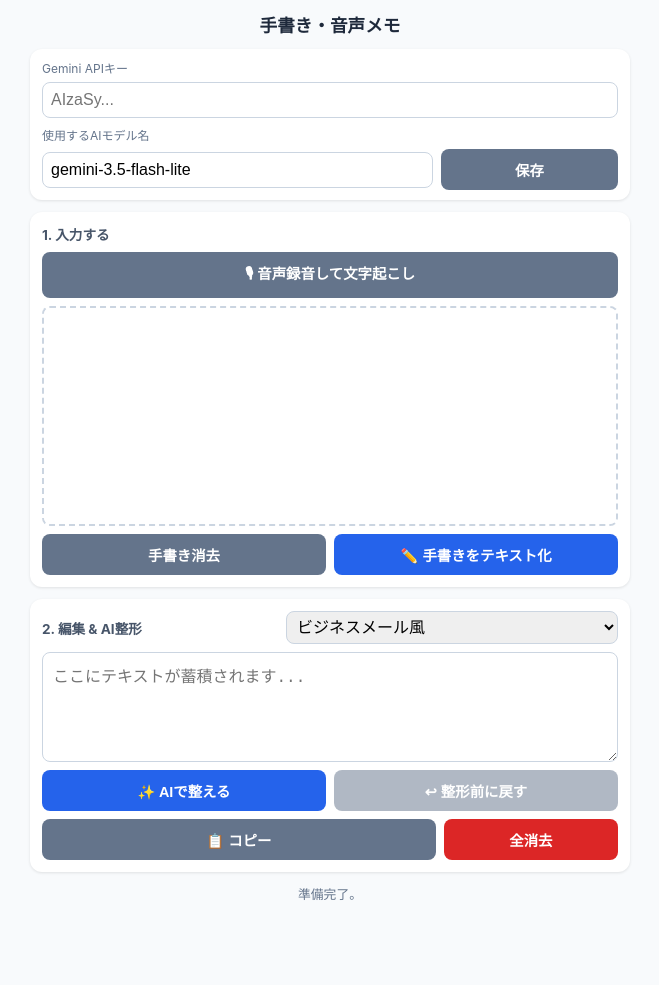
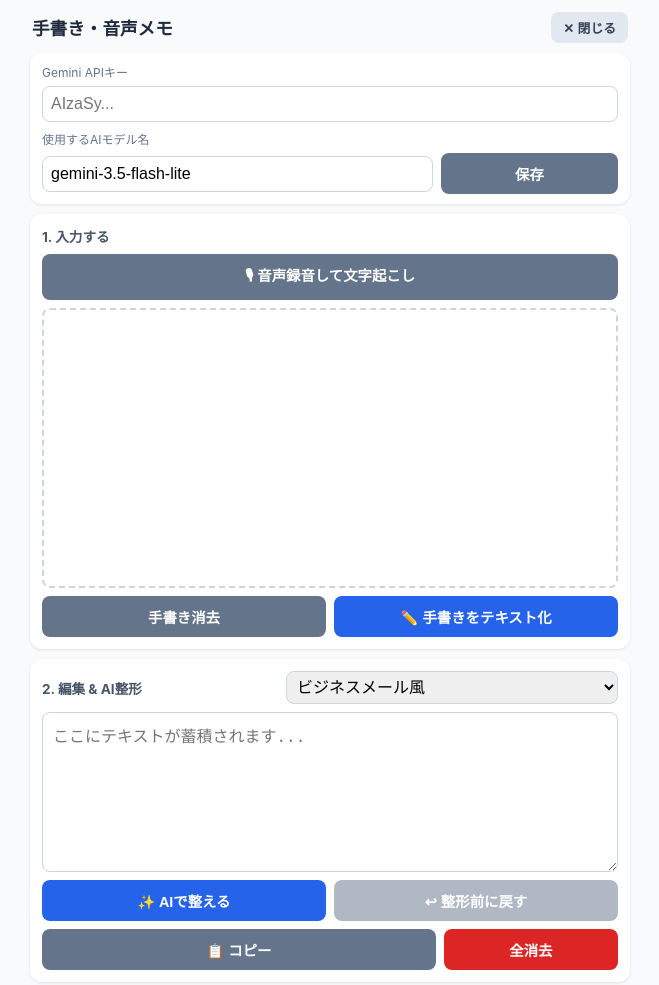
Before and after one commit to nsokatg/transcrip, a plain HTML site: page index.html in a window 1280 px wide. Shown: the top 985 px of the page, without its empty margins (310-969 px from the left). Before the commit the page ends 915 px from the top, so only its background shows below. Drawn offline with Linux system fonts and the light colour scheme.

Commit message:
Refactor layout and improve component sizes
Adjusted layout and styling for header and settings card. Increased canvas and textarea heights for better usability.

```diff
--- a/index.html
+++ b/index.html
@@ -22,12 +22,28 @@
             padding: 12px;
             display: flex;
             flex-direction: column;
-            gap: 12px;
+            gap: 10px;
             max-width: 600px;
             margin-left: auto;
             margin-right: auto;
         }
-        h1 { font-size: 1.1rem; margin: 0; text-align: center; }
+        .header {
+            display: flex;
+            justify-content: space-between;
+            align-items: center;
+            padding: 0 2px;
+        }
+        h1 { font-size: 1.1rem; margin: 0; }
+        .toggle-btn {
+            flex: none;
+            padding: 6px 12px;
+            font-size: 0.8rem;
+            background: #e2e8f0;
+            color: #334155;
+        }
+        .toggle-btn:hover:not(:disabled) {
+            background: #cbd5e1;
+        }
         .card {
             background: var(--card);
             border-radius: 12px;
@@ -36,6 +52,9 @@
             display: flex;
             flex-direction: column;
             gap: 8px;
+        }
+        .card.hidden {
+            display: none;
         }
         .card h3 { font-size: 0.85rem; margin: 0; color: #475569; }
         .row { display: flex; gap: 8px; align-items: center; }
@@ -73,7 +92,7 @@
         }
         canvas {
             width: 100%;
-            height: 220px;
+            height: 280px; /* 220pxから拡大 */
             border: 2px dashed var(--border);
             border-radius: 8px;
             touch-action: none;
@@ -83,7 +102,7 @@
         }
         textarea {
             width: 100%;
-            height: 110px;
+            height: 160px; /* 110pxから拡大 */
             padding: 10px;
             border: 1px solid var(--border);
             border-radius: 8px;
@@ -97,10 +116,13 @@
 </head>
 <body>
 
-    <h1>手書き・音声メモ</h1>
+    <div class="header">
+        <h1>手書き・音声メモ</h1>
+        <button id="toggleSettingsBtn" class="toggle-btn">⚙️ 設定</button>
+    </div>
 
-    <!-- 設定カード -->
-    <div class="card" style="padding: 10px 12px;">
+    <!-- 設定カード（初期状態は非表示） -->
+    <div class="card hidden" id="settingsCard" style="padding: 10px 12px;">
         <div class="setting-label">Gemini APIキー</div>
         <div class="row">
             <input type="password" id="apiKeyInput" placeholder="AIzaSy...">
@@ -152,6 +174,8 @@
         const DEFAULT_MODEL = 'gemini-3.5-flash-lite';
         const MAX_AUDIO_BYTES = 14 * 1024 * 1024; // base64化後に約20MBの上限を超えないための目安
 
+        const settingsCard = document.getElementById('settingsCard');
+        const toggleSettingsBtn = document.getElementById('toggleSettingsBtn');
         const apiKeyInput = document.getElementById('apiKeyInput');
         const modelInput = document.getElementById('modelInput');
         const saveConfigBtn = document.getElementById('saveConfigBtn');
@@ -163,13 +187,36 @@
         const undoBtn = document.getElementById('undoBtn');
         const copyBtn = document.getElementById('copyBtn');
 
-        // ---------- 設定 ----------
+        // ---------- 設定の開閉 ----------
+        function setSettingsVisible(visible) {
+            if (visible) {
+                settingsCard.classList.remove('hidden');
+                toggleSettingsBtn.textContent = '✕ 閉じる';
+            } else {
+                settingsCard.classList.add('hidden');
+                toggleSettingsBtn.textContent = '⚙️ 設定';
+            }
+        }
+
+        toggleSettingsBtn.addEventListener('click', () => {
+            const isHidden = settingsCard.classList.contains('hidden');
+            setSettingsVisible(isHidden);
+        });
+
+        // ---------- 設定の読み込み・保存 ----------
         try {
             const savedKey = localStorage.getItem('gemini_api_key');
             const savedModel = localStorage.getItem('gemini_model');
-            if (savedKey) apiKeyInput.value = savedKey;
+            if (savedKey) {
+                apiKeyInput.value = savedKey;
+            } else {
+                // 未設定の場合のみ初回表示で開く
+                setSettingsVisible(true);
+            }
             if (savedModel) modelInput.value = savedModel;
-        } catch (e) { /* localStorageが使えない環境では無視 */ }
+        } catch (e) {
+            setSettingsVisible(true);
+        }
 
         saveConfigBtn.addEventListener('click', () => {
             const key = apiKeyInput.value.trim();
@@ -182,6 +229,7 @@
                 localStorage.setItem('gemini_api_key', key);
                 localStorage.setItem('gemini_model', model);
                 statusMsg.textContent = '設定を保存しました。';
+                setSettingsVisible(false); // 保存後に自動で閉じる
             } catch (e) {
                 statusMsg.textContent = '設定を保存できませんでした。';
             }
@@ -266,7 +314,11 @@
             if (processing) return;
 
             if (!isRecording) {
-                if (!getApiKey()) { alert('APIキーを入力してください。'); return; }
+                if (!getApiKey()) {
+                    setSettingsVisible(true);
+                    alert('APIキーを入力してください。');
+                    return;
+                }
                 try {
                     mediaStream = await navigator.mediaDevices.getUserMedia({ audio: true });
                     mediaRecorder = new MediaRecorder(mediaStream);
@@ -325,7 +377,7 @@
         const canvas = document.getElementById('paintCanvas');
         const ctx = canvas.getContext('2d');
         const dpr = window.devicePixelRatio || 1;
-        const CANVAS_CSS_HEIGHT = 220;
+        const CANVAS_CSS_HEIGHT = 280; // CSSのheightと一致させる
 
         // 表示サイズ × 画面の解像度で描画サイズを決める（Retinaでもぼやけない）
         canvas.width = Math.round(canvas.getBoundingClientRect().width * dpr);
@@ -385,7 +437,11 @@
         // ---------- 手書きOCR ----------
         ocrSendBtn.addEventListener('click', async () => {
             if (processing) return;
-            if (!getApiKey()) { alert('APIキーを入力してください。'); return; }
+            if (!getApiKey()) {
+                setSettingsVisible(true);
+                alert('APIキーを入力してください。');
+                return;
+            }
             if (!hasInk) { alert('手書きの内容がありません。'); return; }
 
             setProcessing(true);
@@ -414,7 +470,11 @@
             const raw = outputArea.value.trim();
             const tone = document.getElementById('toneSelect').value;
 
-            if (!getApiKey()) { alert('APIキーを入力してください。'); return; }
+            if (!getApiKey()) {
+                setSettingsVisible(true);
+                alert('APIキーを入力してください。');
+                return;
+            }
             if (!raw) { alert('整形するテキストがありません。'); return; }
 
             setProcessing(true);
```
